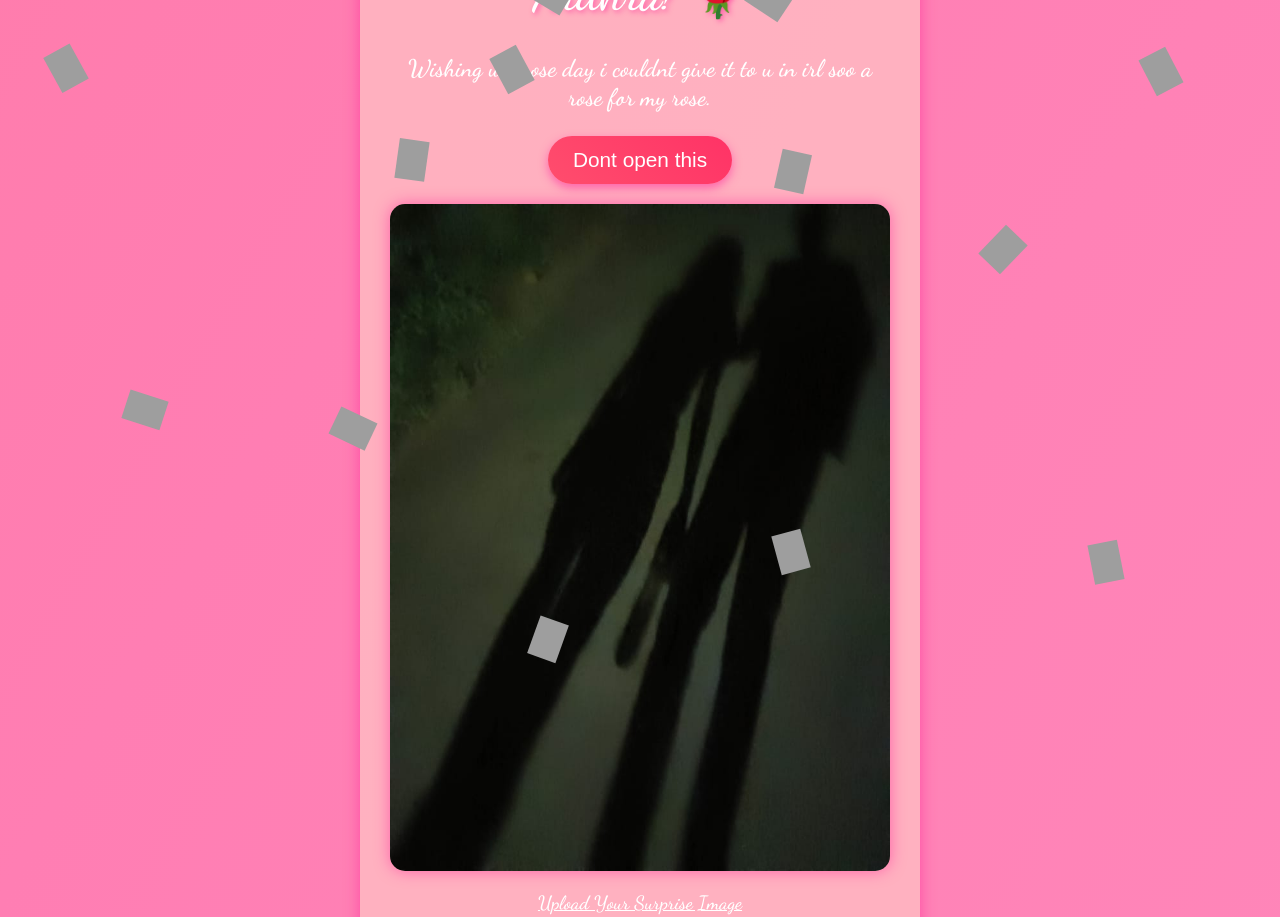
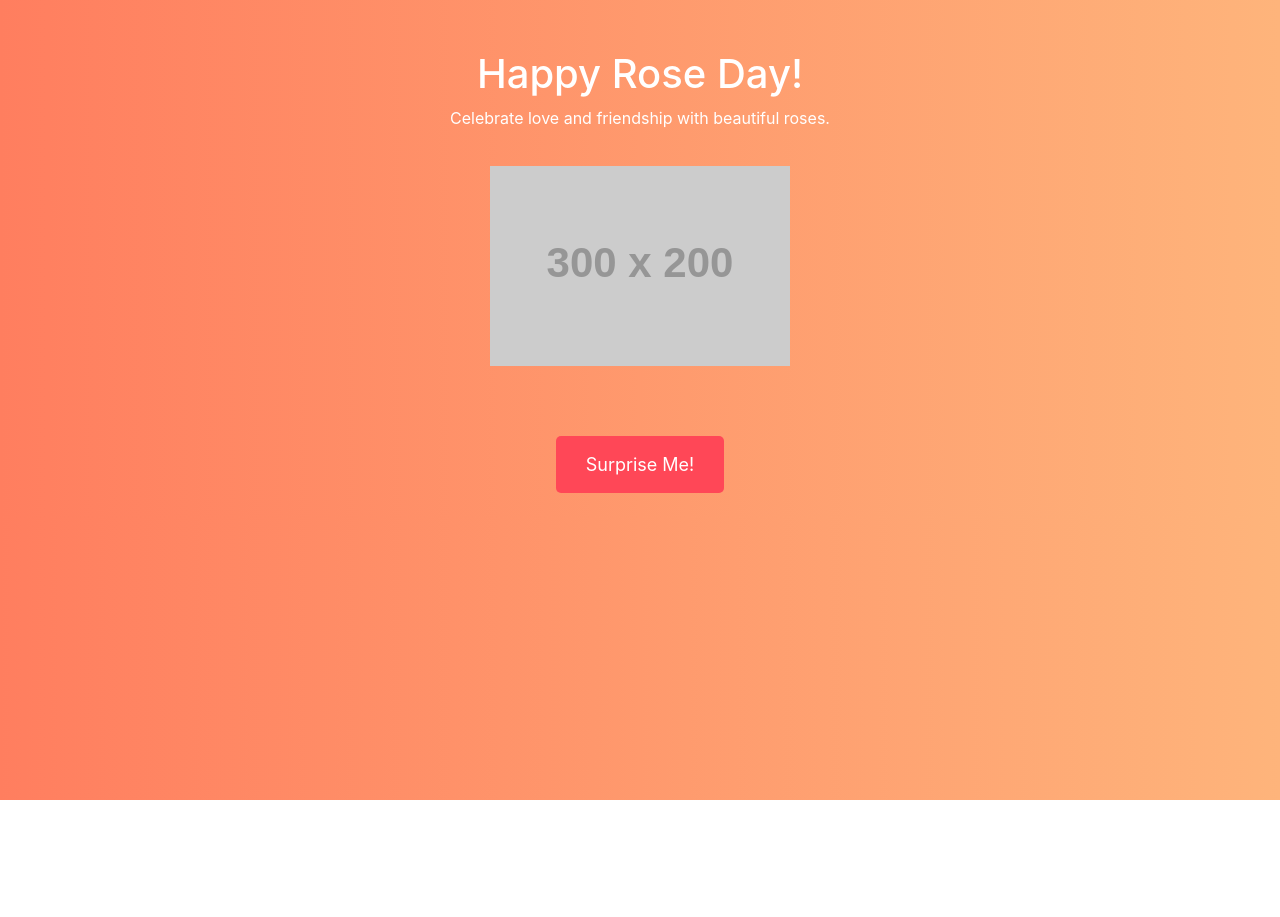
Before and after one commit to alok-menon/test_11, a plain HTML site: page index.html in a window 1280 px wide. Shown: the top 917 px of the page. After the commit the page ends 800 px from the top, so only its background shows below. Drawn offline with nearby package versions, Linux system fonts and the light colour scheme; grey boxes are pictures that could not be loaded; placeholder pictures from the web are drawn by us.

Commit message:
Update index.html

```diff
--- a/index.html
+++ b/index.html
@@ -3,31 +3,79 @@
 <head>
     <meta charset="UTF-8">
     <meta name="viewport" content="width=device-width, initial-scale=1.0">
-    <title>Rose Day for Ardhra</title>
-    <link rel="stylesheet" href="style.css">
+    <title>Rose Day Celebration</title>
+    <link rel="stylesheet" href="https://stackpath.bootstrapcdn.com/bootstrap/4.5.2/css/bootstrap.min.css">
+    <style>
+        body {
+            background: linear-gradient(to right, #ff7e5f, #feb47b);
+            color: white;
+        }
+        .header {
+            text-align: center;
+            padding: 50px 0;
+        }
+        .rose-image {
+            width: 100%;
+            max-width: 300px;
+            margin: 20px auto;
+        }
+        .surprise-button {
+            background-color: #ff4757;
+            border: none;
+            padding: 15px 30px;
+            font-size: 18px;
+            color: white;
+            border-radius: 5px;
+            cursor: pointer;
+        }
+        .surprise-button:hover {
+            background-color: #ff6b81;
+        }
+    </style>
 </head>
 <body>
 
     <div class="container">
-        <h1>🌹 Happy Rose Day, Ardhra! 🌹</h1>
-        <p>Wishing u a rose day i couldnt give it to u in irl soo a rose for my rose.</p>
-
-        <!-- Surprise Button -->
-        <button class="btn" onclick="showSurprise()">Dont open this</button>
-
-        <!-- Surprise Image Section -->
-        <div id="surprise-image" class="hidden">
-            <img id="uploaded-surprise" src="img.jpeg" alt="Your Surprise Image">
+        <div class="header">
+            <h1>Happy Rose Day!</h1>
+            <p>Celebrate love and friendship with beautiful roses.</p>
+            <img src="https://via.placeholder.com/300x200.png?text=Rose" alt="Rose" class="rose-image">
         </div>
 
-        <!-- Image Upload Section -->
-        <div class="image-upload">
-            <label for="file-input" class="upload-label">Upload Your Surprise Image</label>
-            <input type="file" id="file-input" accept="image/*" onchange="previewSurprise(event)">
+        <div class="text-center">
+            <button class="surprise-button" id="surpriseButton">Surprise Me!</button>
+            <input type="file" id="imageUpload" style="display: none;" accept="image/*">
         </div>
+
+        <div class="text-center mt-4" id="imageContainer"></div>
     </div>
 
-    <div class="falling-roses"></div>
+    <script>
+        document.getElementById('surpriseButton').addEventListener('click', function() {
+            document.getElementById('imageUpload').click();
+        });
+
+        document.getElementById('imageUpload').addEventListener('change', function(event) {
+            const file = event.target.files[0];
+            if (file) {
+                const reader = new FileReader();
+                reader.onload = function(e) {
+                    const img = document.createElement('img');
+                    img.src = e.target.result;
+                    img.className = 'rose-image';
+                    document.getElementById('imageContainer').innerHTML = '';
+                    document.getElementById('imageContainer').appendChild(img);
+                }
+                reader.readAsDataURL(file);
+            }
+        });
+    </script>
+
+    <script src="https://code.jquery.com/jquery-3.5.1.slim.min.js"></script>
+    <script src="https://cdn.jsdelivr.net/npm/@popperjs/core@2.9.2/dist/umd/popper.min.js"></script>
+    <script src="https://stackpath.bootstrapcdn.com/bootstrap/4.5.2/js/bootstrap.min.js"></script>
+</body>
+</html>
 
     <script src="script.js"></script>
 </body>
```
